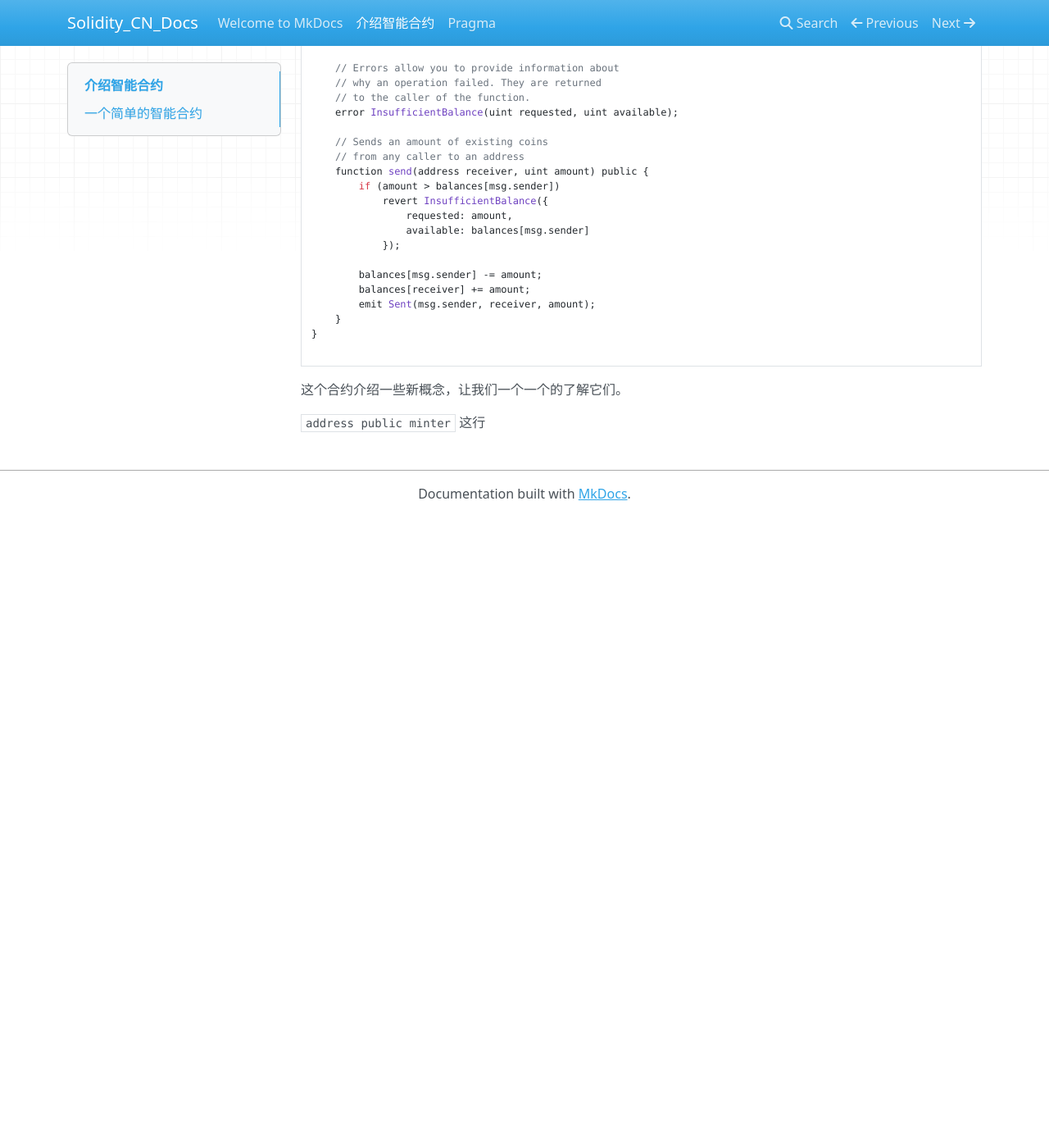
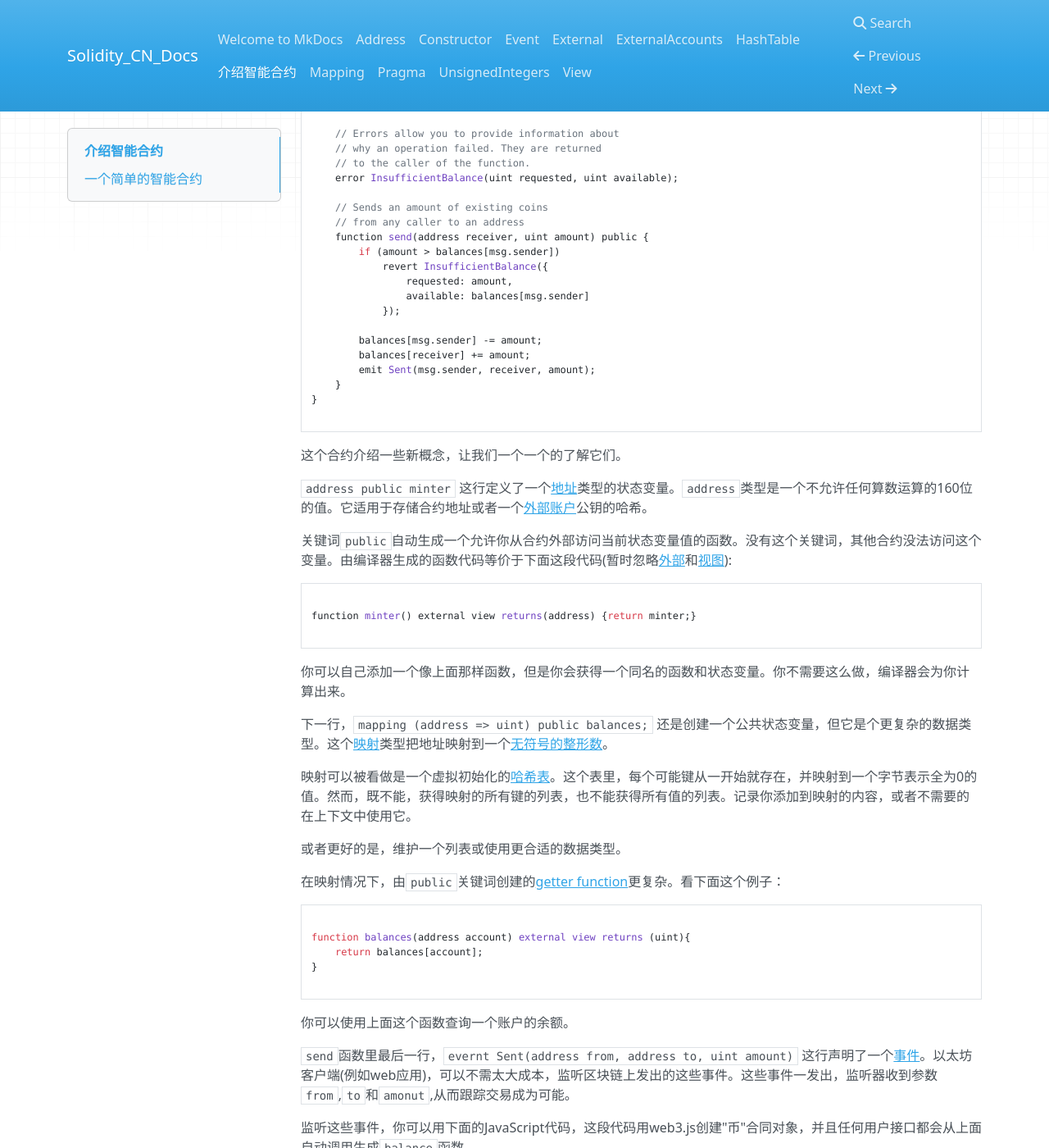
Before and after one commit to youunknow/Solidity_CN_Docs, an MkDocs documentation site: the page built from docs/Introduction to Smart Contracts.md, in a window 1280 px wide and 1400 px high, scrolled down 1826 px. Shown: the whole window at 82% size. Built offline with MkDocs 1.6.1, drawn with Linux system fonts in a browser that asks for light colours; nearby versions of some CDN libraries; before the commit the page ends 2456 px from its top, so only the background shows below that; some of the changed text lies outside the part shown.

Commit message:
add some new

````diff
--- a/docs/Introduction to Smart Contracts.md
+++ b/docs/Introduction to Smart Contracts.md
@@ -111,4 +111,55 @@ contract Coin {
 
 这个合约介绍一些新概念，让我们一个一个的了解它们。
 
-```address public minter``` 这行
+```address public minter``` 这行定义了一个[地址](./Address.md)类型的状态变量。```address```类型是一个不允许任何算数运算的160位的值。它适用于存储合约地址或者一个[外部账户](./ExternalAccounts.md)公钥的哈希。
+
+关键词```public```自动生成一个允许你从合约外部访问当前状态变量值的函数。没有这个关键词，其他合约没法访问这个变量。由编译器生成的函数代码等价于下面这段代码(暂时忽略[外部](./External.md)和[视图](./View.md)):
+
+```C++
+
+function minter() external view returns(address) {return minter;}
+
+```
+
+你可以自己添加一个像上面那样函数，但是你会获得一个同名的函数和状态变量。你不需要这么做，编译器会为你计算出来。
+
+下一行，```mapping (address => uint) public balances;``` 还是创建一个公共状态变量，但它是个更复杂的数据类型。这个[映射](./Mapping.md)类型把地址映射到一个[无符号的整形数](./UnsignedIntegers.md)。
+
+映射可以被看做是一个虚拟初始化的[哈希表](./HashTable.md)。这个表里，每个可能键从一开始就存在，并映射到一个字节表示全为0的值。然而，既不能，获得映射的所有键的列表，也不能获得所有值的列表。记录你添加到映射的内容，或者不需要的在上下文中使用它。
+
+或者更好的是，维护一个列表或使用更合适的数据类型。
+
+
+在映射情况下，由```public```关键词创建的[getter function](./GetterFunction.md)更复杂。看下面这个例子：
+
+```
+
+function balances(address account) external view returns (uint){
+    return balances[account];
+}
+
+```
+
+你可以使用上面这个函数查询一个账户的余额。
+
+```send```函数里最后一行，``` evernt Sent(address from, address to, uint amount) ``` 这行声明了一个[事件](./Event.md)。以太坊客户端(例如web应用)，可以不需太大成本，监听区块链上发出的这些事件。这些事件一发出，监听器收到参数```from```,```to```和```amonut```,从而跟踪交易成为可能。
+
+监听这些事件，你可以用下面的JavaScript代码，这段代码用web3.js创建"币"合同对象，并且任何用户接口都会从上面自动调用生成```balance```函数。
+
+
+```
+
+Coin.Sent().watch({}, '', function(error, result) {
+    if (!error) {
+        console.log("Coin transfer: " + result.args.amount +
+            " coins were sent from " + result.args.from +
+            " to " + result.args.to + ".");
+        console.log("Balances now:\n" +
+            "Sender: " + Coin.balances.call(result.args.from) +
+            "Receiver: " + Coin.balances.call(result.args.to));
+    }
+})
+
+```
+
+[构造函数](./Constructor.md)是一个特殊的函数，它在合约创建的时候被执行，且之后不能再被调用。在这种情况下，它永久存储个人创建的合约地址。
````
Also changed, not shown: docs/Address.md (added), docs/Constructor.md (added), docs/Event.md (added), docs/External.md (added), docs/ExternalAccounts.md (added), docs/HashTable.md (added), docs/Mapping.md (added), docs/UnsignedIntegers.md (added), docs/View.md (added).
